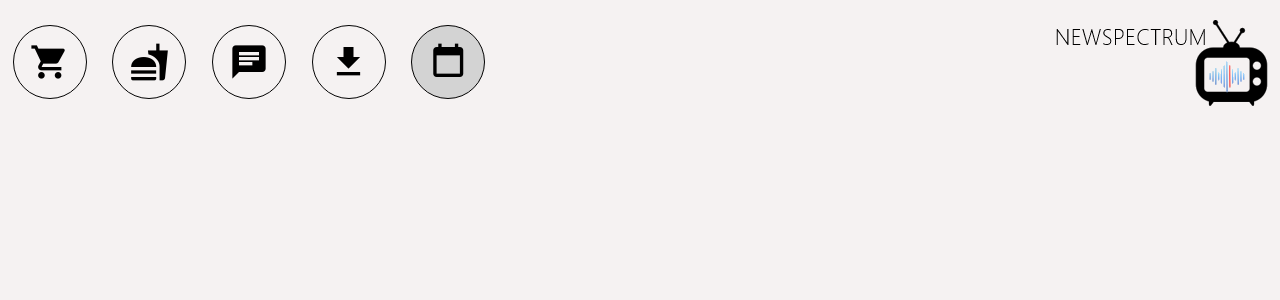
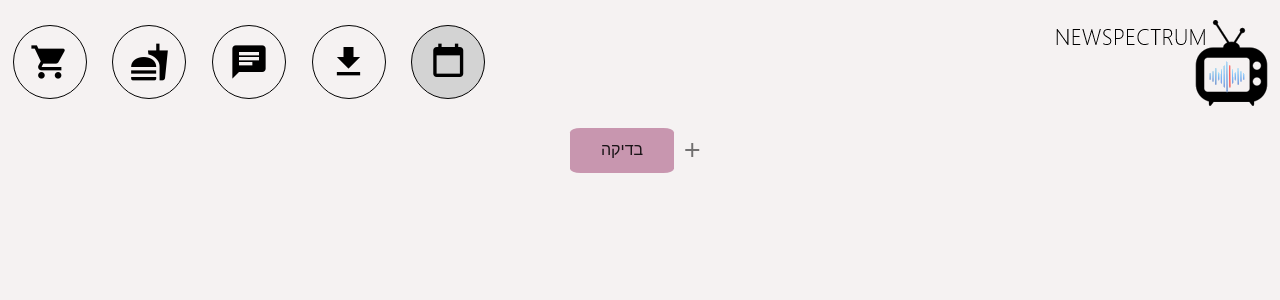
Before and after one commit to MayaSasson/NewSpectrum, a Nuxt app: page /calendar in a window 1280 px wide. Shown: the top 300 px of the page. Built offline with nearby package versions, Linux system fonts and the light colour scheme.

Commit message:
feat(categoriesBar.vue): add initial categories bar

```diff
--- /dev/null
+++ b/components/CalendarComponents/categoriesBar.vue
@@ -0,0 +1,48 @@
+<template>
+    <div class="categories">
+        <v-btn icon>
+            <v-icon>
+                mdi-plus
+            </v-icon>
+        </v-btn>
+        <div v-for="category in categories" :key="category.id"
+             class="category" :style="{ backgroundColor: category.color }">
+            {{ category.title }}
+        </div>
+    </div>
+</template>
+
+<script lang="ts">
+import Vue from 'vue';
+import { Category } from '@/models/Category';
+
+export default Vue.extend({
+    data() {
+        return {
+            categories: []  as Category[]
+        }
+    },
+    mounted() {
+        this.categories.push({
+            id: 1,
+            title: 'בדיקה',
+            color: 'rgb(200, 150, 175)'
+        });
+    }
+})
+</script>
+
+<style scoped>
+    .categories {
+        display: flex;
+        justify-content: center;
+        align-items: center;
+        width: 90%;
+    }
+    .category {
+        border-radius: 10%;
+        width: 10%;
+        padding: 1% 0;
+        text-align: center;
+    }
+</style>
--- /dev/null
+++ b/models/Category.ts
@@ -0,0 +1,5 @@
+export interface Category {
+   id: number;
+   title: string;
+   color: string;
+}
--- a/pages/calendar.vue
+++ b/pages/calendar.vue
@@ -4,14 +4,17 @@
     justify-center
     align-center
   >
-    <v-flex
-      xs12
-      sm8
-      md6
-    >
-    </v-flex>
+    <categories-bar />
   </v-layout>
 </template>
 
-<script>
+<script lang="ts">
+import Vue from 'vue'
+import CategoriesBar from "@/components/CalendarComponents/categoriesBar.vue";
+
+export default Vue.extend({
+    components: {
+        CategoriesBar
+    }
+})
 </script>
```
